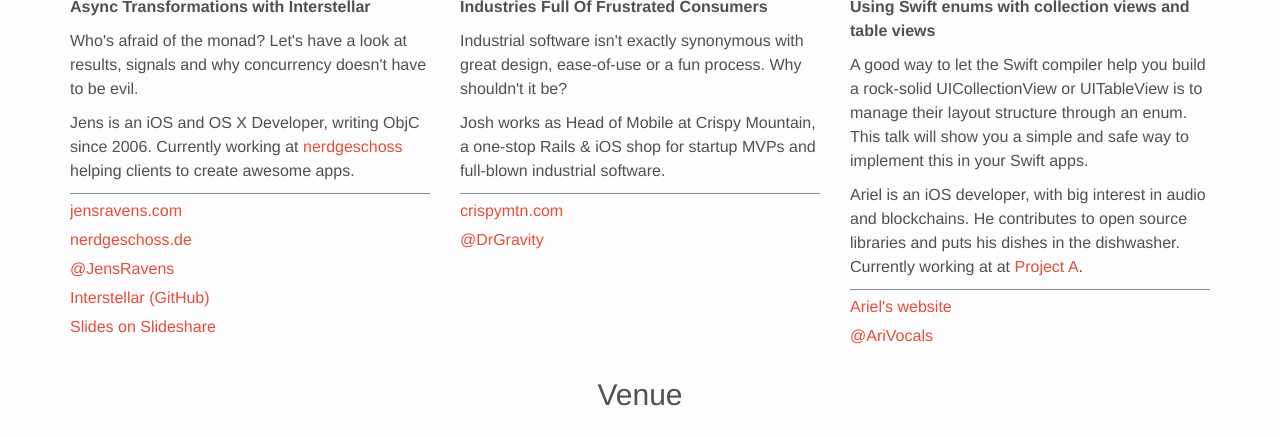
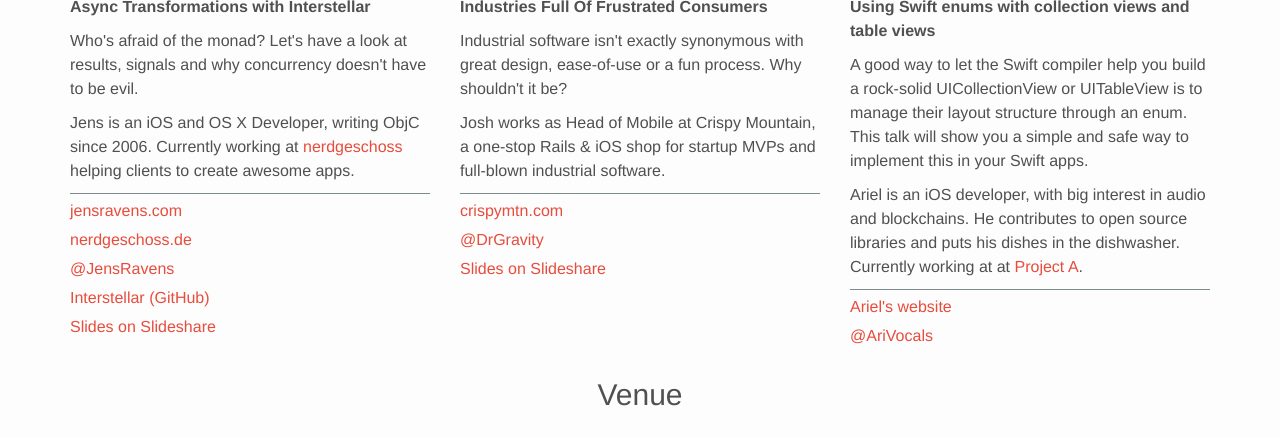
Before and after one commit to swift-berlin/swift-berlin.github.io, a Jekyll site: the page built from _posts/2015-11-30-swift-berlin-13.md, in a window 1280 px wide and 900 px high, scrolled down 1527 px, cut to the strip 0-437 px from the top of the window. Built offline with Jekyll 4.4.1, drawn with Linux system fonts in a browser that asks for light colours.

Commit message:
add slides to josh's talk

```diff
--- a/_posts/2015-11-30-swift-berlin-13.md
+++ b/_posts/2015-11-30-swift-berlin-13.md
@@ -49,6 +49,9 @@ speakers:
       -
         url: https://twitter.com/drgravity
         name: '@DrGravity'
+      -
+        url: http://www.slideshare.net/crispymtn/industrial-software
+        name: Slides on Slideshare
   -
     name: Ariel Elkin
     image: arivocals
```
